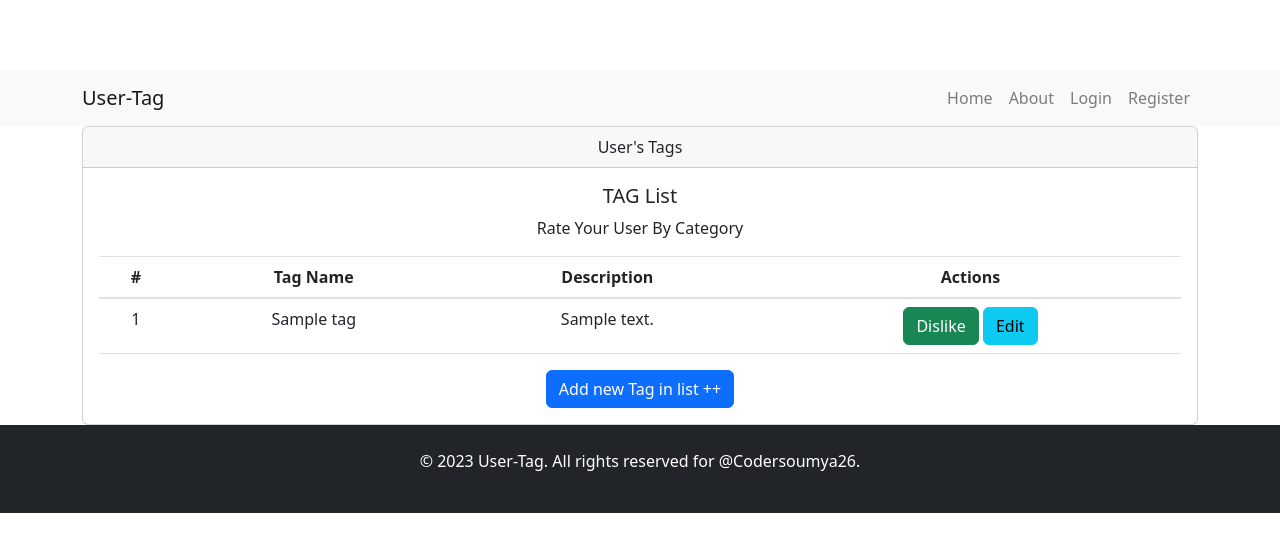
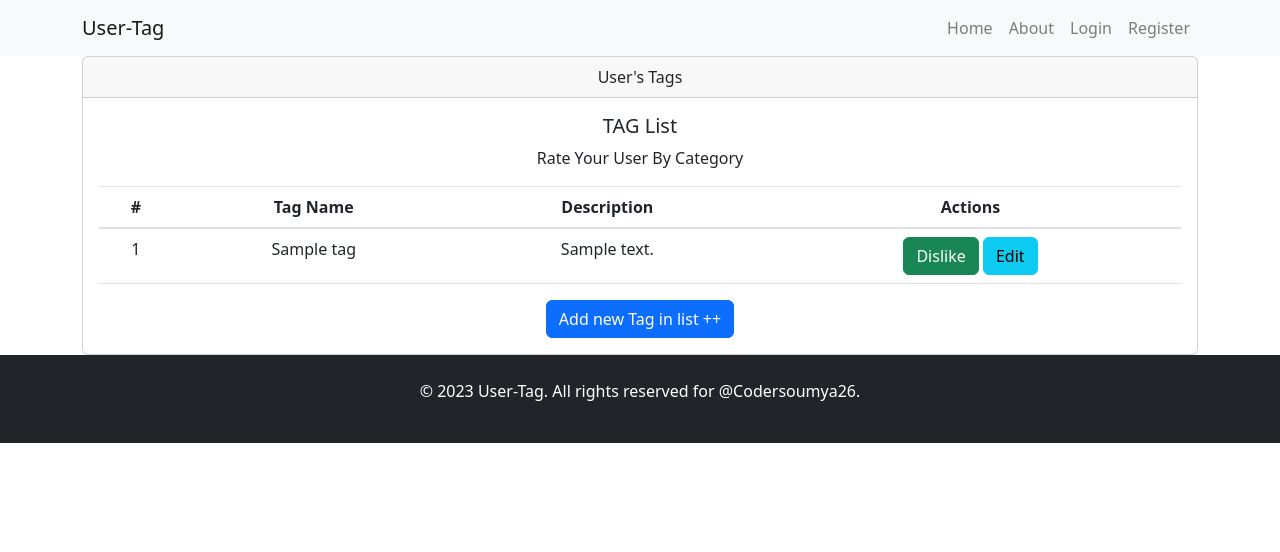
Before and after one commit to Codersoumya26/UserTag, a FastAPI app: page /tags/ in a window 1280 px wide. Shown: the top 552 px of the page. Run offline with FastAPI, Linux system fonts and the light colour scheme; tables that the repository leaves empty hold one stand-in row (values such as "Sample post"); some libraries are stand-ins or nearby versions.

Commit message:
Update Css

```diff
--- a/static/tag/css/base.css
+++ b/static/tag/css/base.css
@@ -2,7 +2,6 @@
 body {
   background: #fafafa;
   color: #33333a;
-  padding-top: 70px;
 }
 
 h1, h2, h3, h4, h5, h6 {
```
